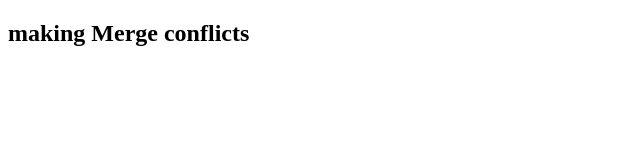
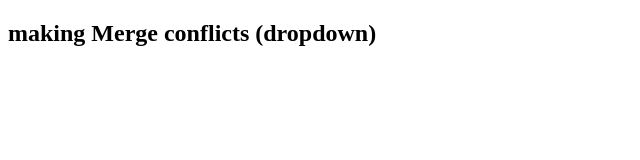
Before and after one commit to Swapnil7720/git, a plain HTML site: page index.html in a window 1280 px wide. Shown: the whole page, without its empty margins (0-640 px from the left). Drawn offline with Linux system fonts and the light colour scheme.

Commit message:
second commit

```diff
--- a/index.html
+++ b/index.html
@@ -8,6 +8,6 @@
 </head>
 <body>
 
-  <h2>making Merge conflicts</h2>
+  <h2>making Merge conflicts (dropdown)  </h2>
 </body>
 </html>
```
